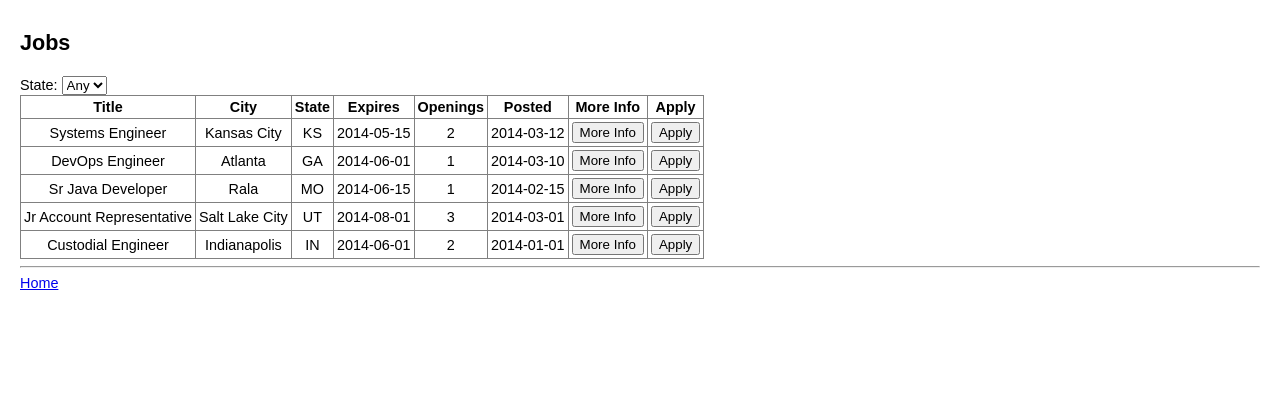
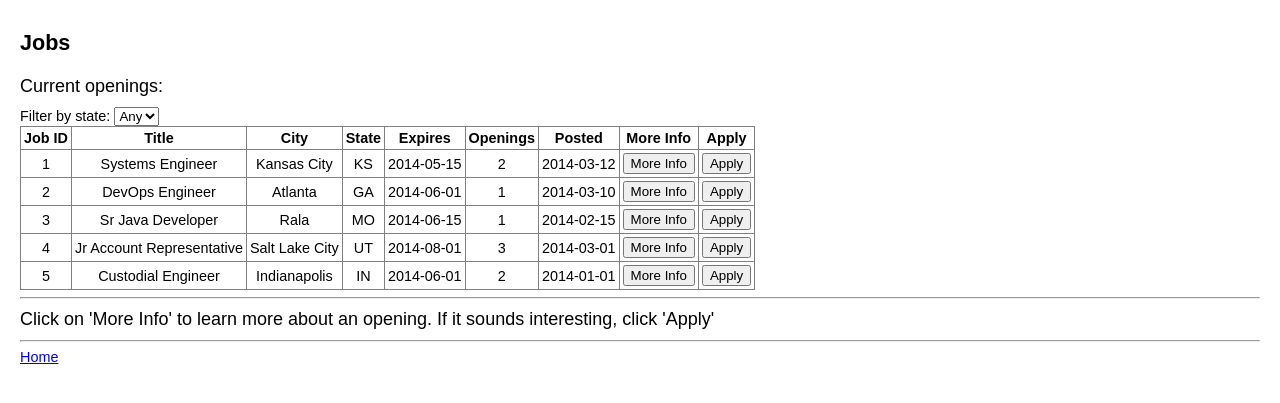
Before and after one commit to atheiman/app-ly, a PHP site: page /jobs.php in a window 1280 px wide. Shown: the top 403 px of the page. Run offline with PHP 8.4, Linux system fonts and the light colour scheme; the visitor is signed in with stand-in values (Sample User, id 1); data comes from the database, SQL or seed files in the repository.

Commit message:
all user functions added

```diff
--- a/sql/setup.sql
+++ b/sql/setup.sql
@@ -62,7 +62,8 @@ create table applied
 job_id int not null,
 applicant_email varchar(255) not null,
 foreign key (job_id) references jobs(job_id),
-foreign key (applicant_email) references applicants(applicant_email)
+foreign key (applicant_email) references applicants(applicant_email),
+constraint job_id_email primary key (job_id , applicant_email)
 );
 create table users
 (
--- a/web/jobs.php
+++ b/web/jobs.php
@@ -24,7 +24,8 @@ include 'resources/db_connect.php';
 Jobs
 </div>
 <div id='content'>
-State: <select onchange='search_by_state()' id='state'><option value="Any">Any</option>
+<div class='section_head'>Current openings:</div>
+Filter by state: <select onchange='search_by_state()' id='state'><option value="Any">Any</option>
 <?php
 $sql = "select distinct state from jobs";
 $result = mysqli_query($con,$sql);
@@ -47,7 +48,7 @@ $result = mysqli_query($con,$sql);
 if ($result->num_rows == 0) {
   echo "Sorry, no jobs currently listed. Check back soon!";
 } else {
-  echo "<table border='1' cellpadding='3'><th>Title</th><th>City</th><th>State</th><th>Expires</th><th>Openings</th><th>Posted</th><th>More Info</th><th>Apply</th>";
+  echo "<table border='1' cellpadding='3'><th>Job ID</th><th>Title</th><th>City</th><th>State</th><th>Expires</th><th>Openings</th><th>Posted</th><th>More Info</th><th>Apply</th>";
   while($row = mysqli_fetch_array($result)) {
     $job_id = $row['job_id'];
     $title = $row['title'];
@@ -59,6 +60,7 @@ if ($result->num_rows == 0) {
     $openings = $row['openings'];
     $posted = $row['posted'];
     echo "<tr>";
+    echo "<td>$job_id</td>";
     echo "<td>$title</td>";
     echo "<td>$city</td>";
     echo "<td>$state</td>";
@@ -67,6 +69,35 @@ if ($result->num_rows == 0) {
     echo "<td>$posted</td>";
     echo "<td><button onclick='alert(".'"'.$description.'"'.")'>More Info</button></td>";
     echo "<td><button onclick='window.location.assign(".'"apply_to.php?job_id='.$job_id.'"'.")'>Apply</button></td>";
+    echo "</tr>";
+  }
+  echo "</table>";
+}
+mysqli_free_result($result);
+?>
+<hr>
+<?php
+$applicant_email = $_SESSION['email'];
+$sql = "select jobs.job_id , jobs.title , jobs.state , jobs.city , applied.applicant_email from jobs , applied
+where applied.job_id = jobs.job_id
+and applied.applicant_email = '$applicant_email'";
+$result = mysqli_query($con,$sql);
+if ($result->num_rows == 0) {
+  echo "<div class='section_head'>Click on 'More Info' to learn more about an opening. If it sounds interesting, click 'Apply'</div>";
+} else {
+  echo "<div class='section_head'>You are currently applied to:</div>
+  <table border='1' cellpadding='3'><th>Job ID</th><th>Title</th><th>City</th><th>State</th><th>Withdraw Application</th>";
+  while($row = mysqli_fetch_array($result)) {
+    $job_id = $row['job_id'];
+    $title = $row['title'];
+    $state = $row['state'];
+    $city = $row['city'];
+    echo "<tr>";
+    echo "<td>$job_id</td>";
+    echo "<td>$title</td>";
+    echo "<td>$city</td>";
+    echo "<td>$state</td>";
+    echo "<td><button onclick='window.location.assign(".'"unapply_from.php?job_id='.$job_id.'"'.")'>Withdraw Application</button></td>";
     echo "</tr>";
   }
   echo "</table>";
```
Also changed, not shown: web/unapply_from.php (added, +18 -0 lines).
